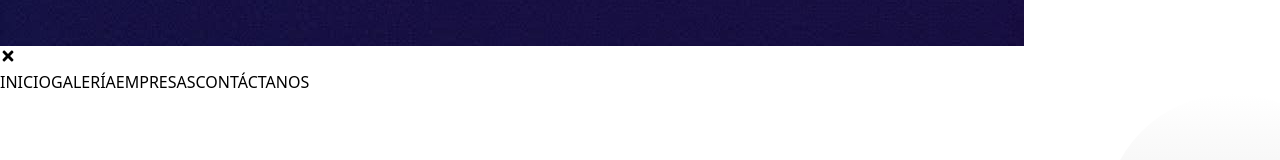
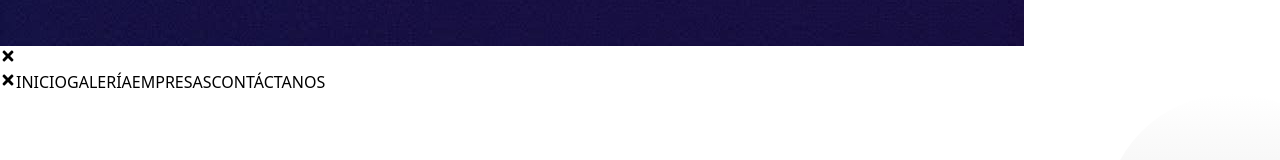
Before and after one commit to CristianRC7/hackathonEthBol, a React (Vite) app: page / in a window 1280 px wide. Both pictures are taken after a click on the button 8 px from the left and 1034 px from the top of the page. Shown: the part 978-1138 px from the top of the page. Built offline with nearby package versions, Linux system fonts and the light colour scheme.

Commit message:
respaldo del navbar funcionando

```diff
--- a/src/partials/Header.jsx
+++ b/src/partials/Header.jsx
@@ -62,9 +62,19 @@
               navOpen ? 'translate-y-0 opacity-100' : 'translate-y-full opacity-0'
             } md:flex md:flex-row md:relative md:translate-y-0 md:opacity-100 md:h-auto md:bg-transparent md:gap-8`}
           >
+            {/* Close Button for Mobile Menu */}
+            {navOpen && (
+              <button
+                className="absolute top-4 right-4 text-2xl text-white"
+                onClick={toggleNav}
+              >
+                <FaTimes />
+              </button>
+            )}
+
             <Link
-              to="#home"
-              onClick={(e) => handleNavClick(e, 'home')}
+              to="#herohome"
+              onClick={(e) => handleNavClick(e, 'herohome')}
               className={`text-xl md:text-base ${top ? 'text-black' : 'text-white'} hover:text-white hover:bg-black rounded-md px-4 py-2 transition-colors duration-300`}
             >
               INICIO
```
